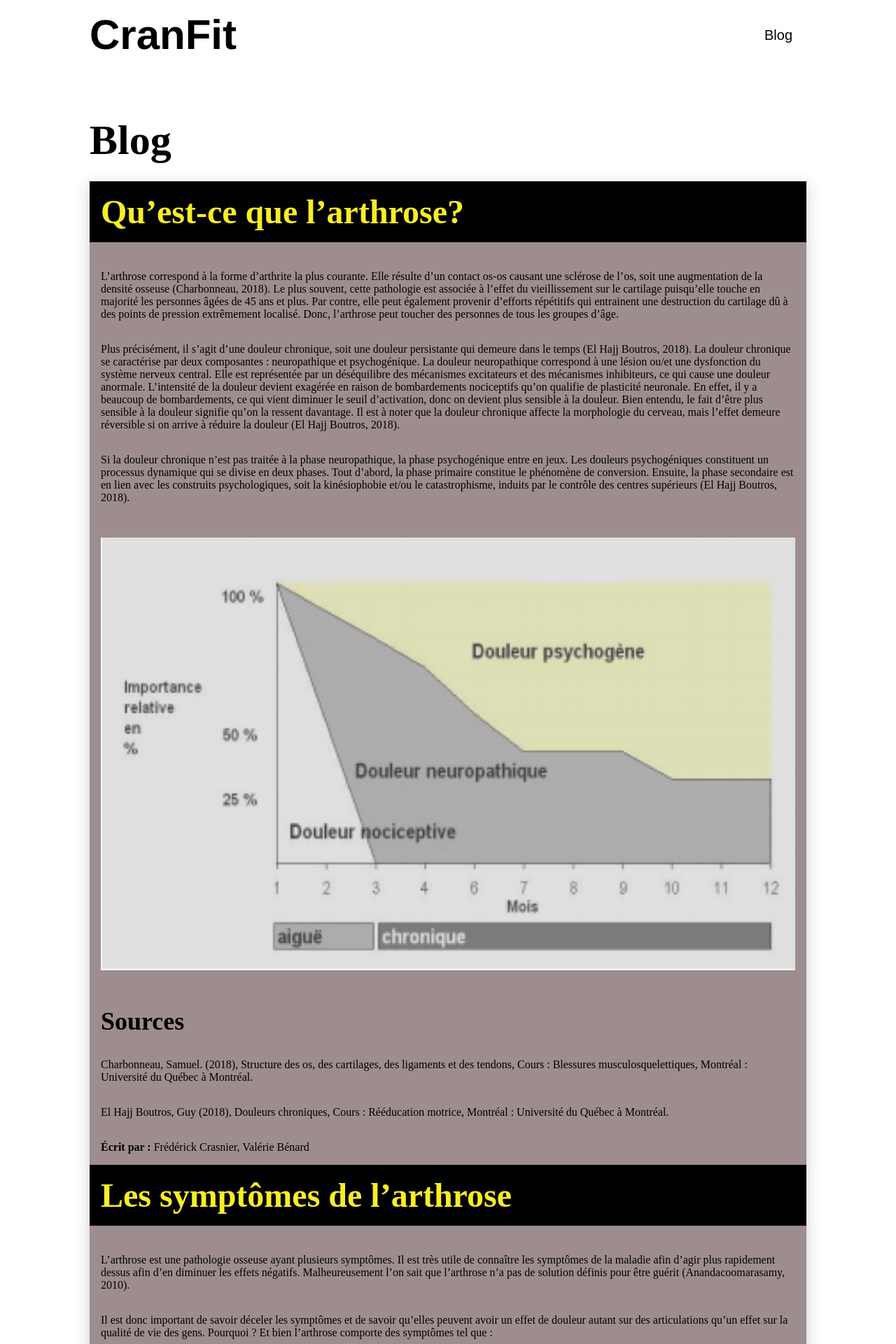
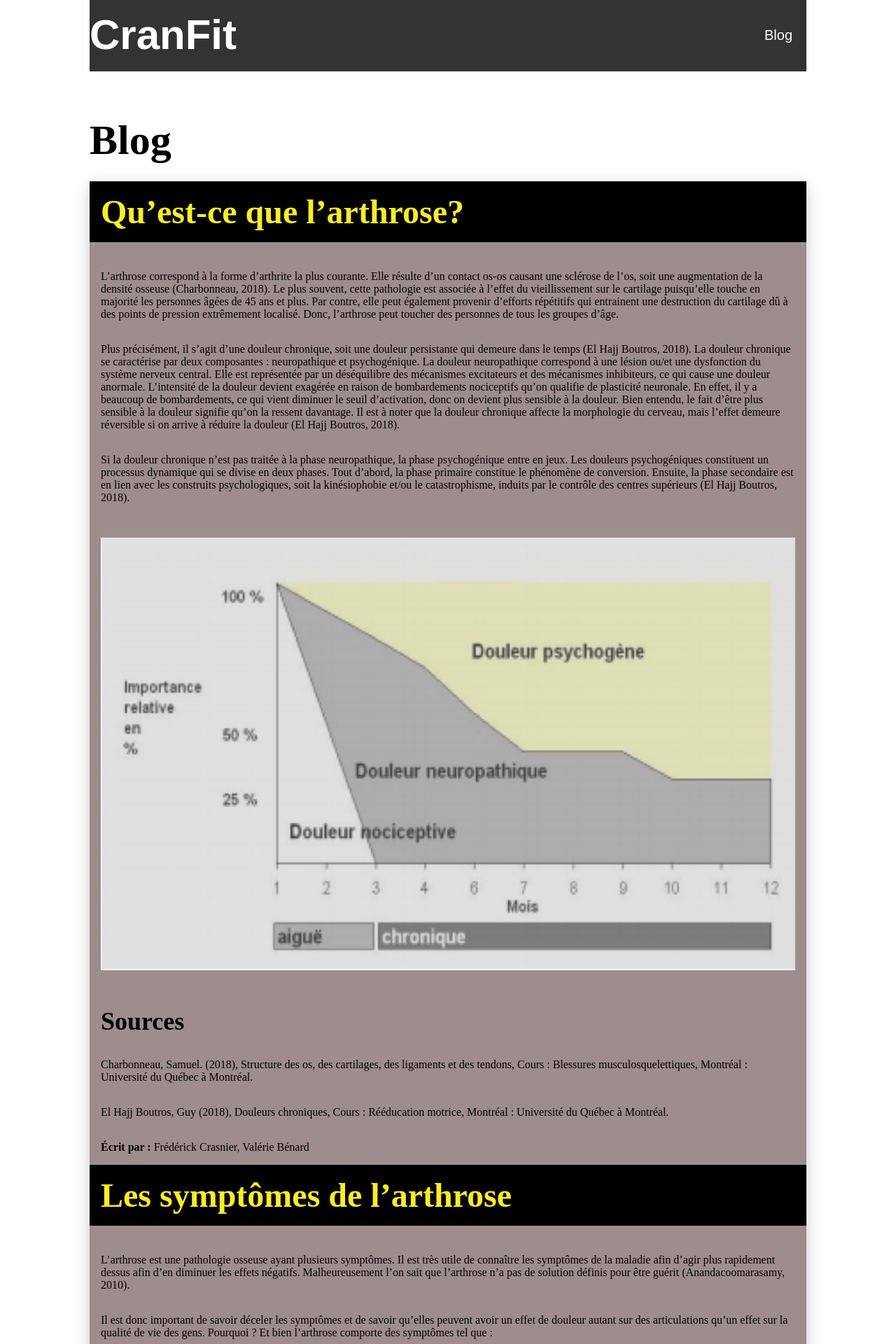
Before and after one commit to MrMasson/cranfit, a Jekyll site: the page built from blog.md, in a window 1280 px wide. Shown: the top 1920 px of the page at 70% size. Built offline with Jekyll 4.4.1, drawn with Linux system fonts in a browser that asks for light colours.

Commit message:
Change headernoir background

```diff
--- a/_sass/_header.sass
+++ b/_sass/_header.sass
@@ -35,21 +35,22 @@
             &:hover
                 color: $primary-color!important
 .nav2
+    background-color: rgba(0,0,0,0.8)
     width: 80%
     margin: 0 auto
     padding: 20px 0
     line-height: 60px
     text-align: right
-    color: black
+    color: white
     .logo
         float: left
         text-decoration: none
-        color: black !important
+        color: white !important
         font-size: 60px
         font-weight: 600
     .desktopNav
         a
-            color: black !important
+            color: white !important
             text-shadow: (0px 6px 22px 0px rgba(0,0,0,0.08))
             text-decoration: none
             padding: 0px 20px
```
